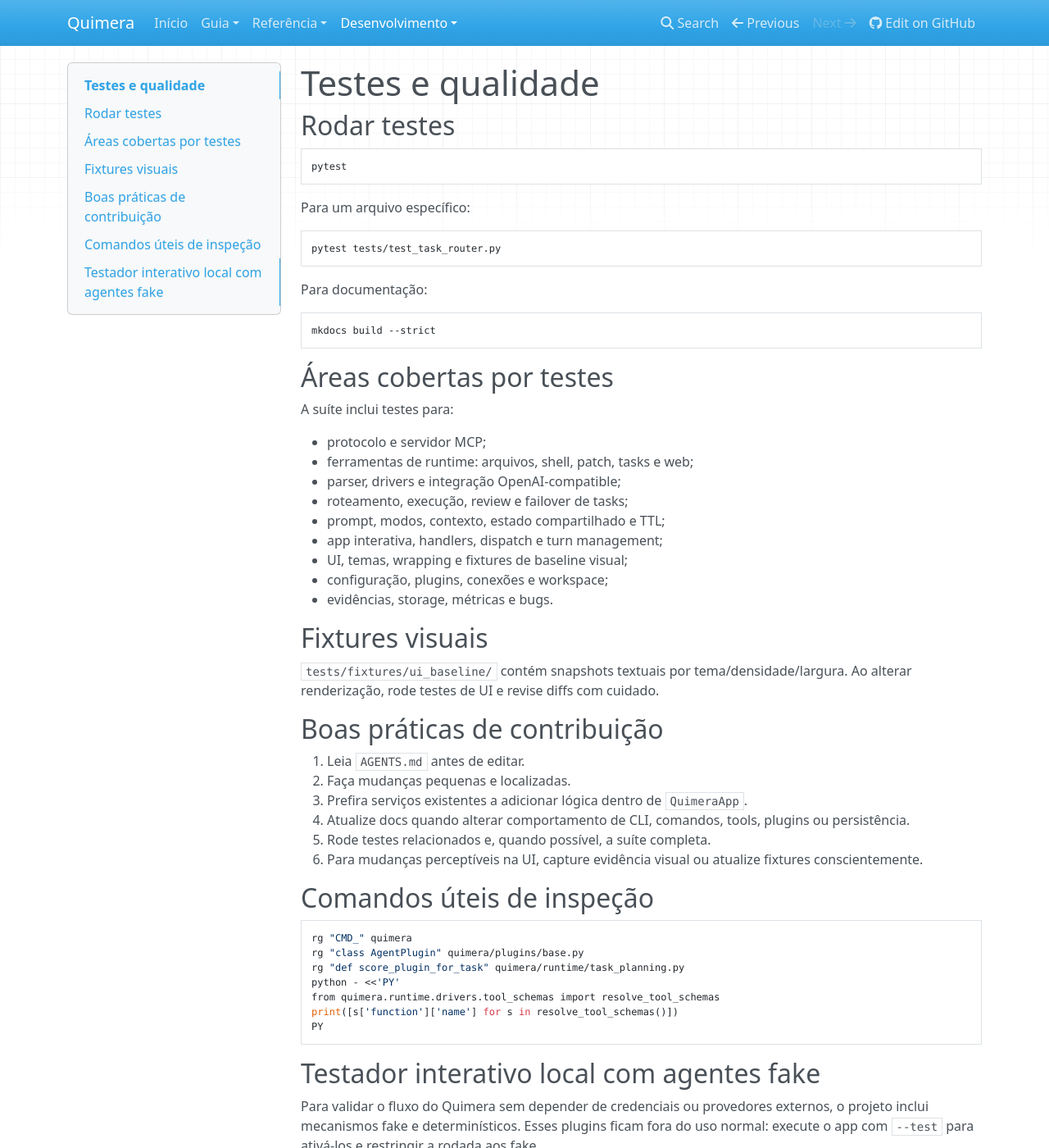
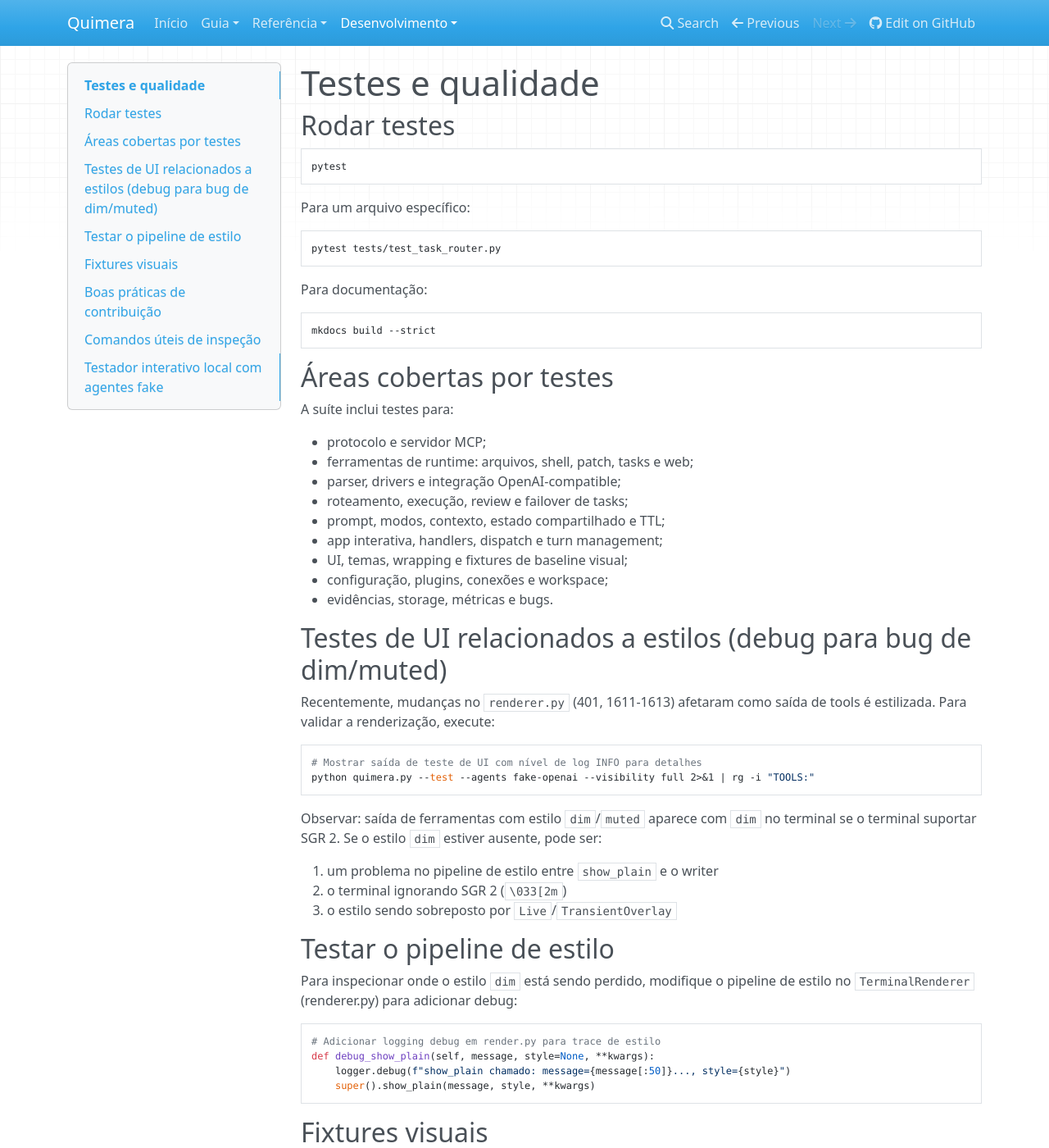
Before and after one commit to alexsilva/quimera, an MkDocs documentation site: the page built from docs/desenvolvimento/testes.md, in a window 1280 px wide and 1400 px high. Shown: the whole window at 82% size. Built offline with MkDocs 1.6.1, drawn with Linux system fonts in a browser that asks for light colours; nearby versions of some CDN libraries.

Commit message:
docs: remove redundância do README e documenta bug de estilo dim/muted

````diff
--- a/docs/desenvolvimento/testes.md
+++ b/docs/desenvolvimento/testes.md
@@ -31,6 +31,32 @@
 - UI, temas, wrapping e fixtures de baseline visual;
 - configuração, plugins, conexões e workspace;
 - evidências, storage, métricas e bugs.
+
+## Testes de UI relacionados a estilos (debug para bug de dim/muted)
+
+Recentemente, mudanças no `renderer.py` (401, 1611-1613) afetaram como saída de tools é estilizada. Para validar a renderização, execute:
+
+```bash
+# Mostrar saída de teste de UI com nível de log INFO para detalhes
+python quimera.py --test --agents fake-openai --visibility full 2>&1 | rg -i "TOOLS:"
+```
+
+Observar: saída de ferramentas com estilo `dim`/`muted` aparece com `dim` no terminal se o terminal suportar SGR 2. Se o estilo `dim` estiver ausente, pode ser:
+
+1. um problema no pipeline de estilo entre `show_plain` e o writer
+2. o terminal ignorando SGR 2 (`\033[2m`)
+3. o estilo sendo sobreposto por `Live`/`TransientOverlay`
+
+## Testar o pipeline de estilo
+
+Para inspecionar onde o estilo `dim` está sendo perdido, modifique o pipeline de estilo no `TerminalRenderer` (renderer.py) para adicionar debug:
+
+```python
+# Adicionar logging debug em render.py para trace de estilo
+def debug_show_plain(self, message, style=None, **kwargs):
+    logger.debug(f"show_plain chamado: message={message[:50]}..., style={style}")
+    super().show_plain(message, style, **kwargs)
+```
 
 ## Fixtures visuais
 
--- a/docs/referencia/troubleshooting.md
+++ b/docs/referencia/troubleshooting.md
@@ -69,3 +69,36 @@
 ## UI ou prompt desorganizado
 
 Rode com `--debug` e colete logs em `data/logs/render/`. Testes de baseline visual existem em `tests/fixtures/ui_baseline/` e ajudam a comparar regressões.
+
+## Estilo dim/muted ausente do output de ferramentas
+
+**Sintomas:** Mensagens do assistente e output de ferramentas não aparecem com opacidade reduzida (`dim`) como esperado.
+
+**Causa provável:** Mudanças recentes em `renderer.py` (401, 1611-1613) que quebraram o pipeline de estilo.
+
+**Passos de diagnóstico:**
+
+1. Execute o app no modo de teste:
+   ```bash
+   python quimera.py --test --agents fake-openai --visibility full 2>&1 | rg -i "TOOLS:"
+   ```
+
+2. Procure por estilo `dim` ANSI (`\033[2m`) no output. Se estiver ausente:
+   - **Problema 1:** Terminal pode não suportar SGR 2
+   - **Problema 2:** Estilo pode estar perdido entre `show_plain` e o writer
+   - **Problema 3:** `Live`/`TransientOverlay` pode estar sobrepondo com seu próprio estilo
+
+3. Para inspecionar o pipeline de estilo, adicione logging debug no `TerminalRenderer`:
+
+   ```python
+   # Em quimera/ui/renderer.py:
+   def debug_show_plain(self, message, style=None, **kwargs):
+       logger.debug(f"show_plain: message={repr(message[:50])}..., style={style}")
+       super().show_plain(message, style, **kwargs)
+   ```
+
+4. Arquivos relevantes:
+   - `quimera/ui/renderer.py:401` - `build_replace` aplica `\033[2m...\033[0m`
+   - `quimera/ui/renderer.py:1611-1613` - `show_turn_summary` passa `muted=True`
+
+**Solução conhecida:** Se o terminal suportar SGR 2, o problema está no pipeline de estilo entre `show_plain` e o writer. Fornecer evidência concreta para localização do bug.
````
Also changed, not shown: README.md (+144 -192 lines), docs/desenvolvimento/aprovacao.md (+4 -0 lines), docs/desenvolvimento/arquitetura.md (+23 -0 lines), docs/guia/visao-geral.md (+1 -0 lines), docs/index.md (+10 -0 lines).
